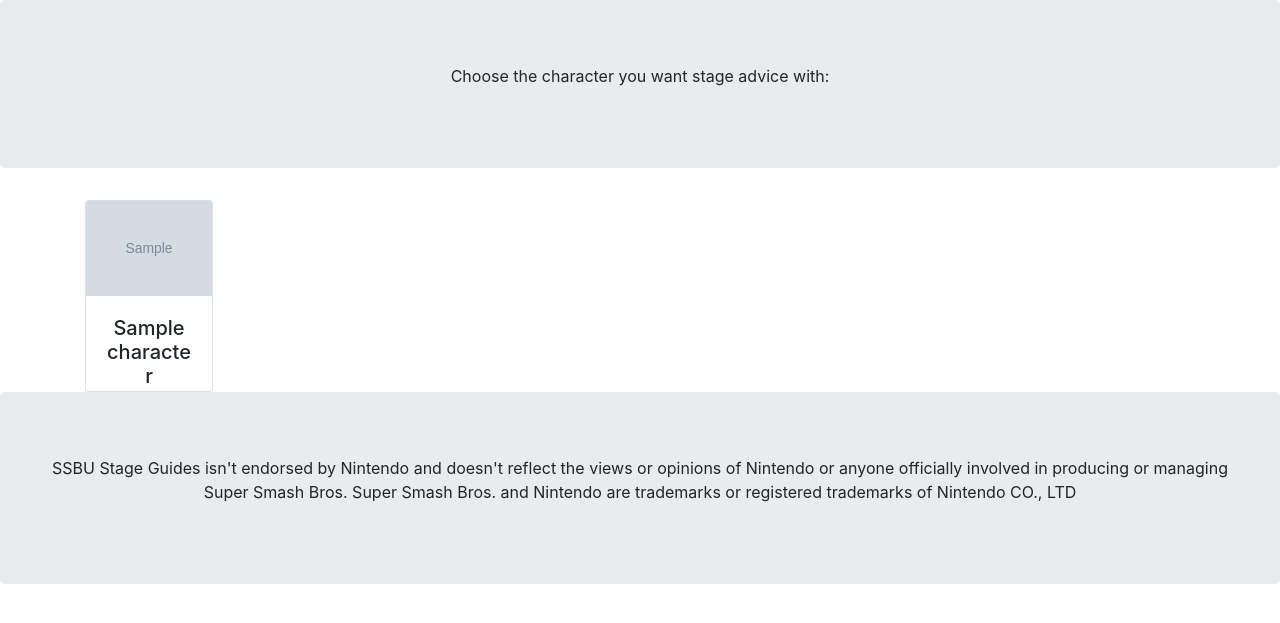
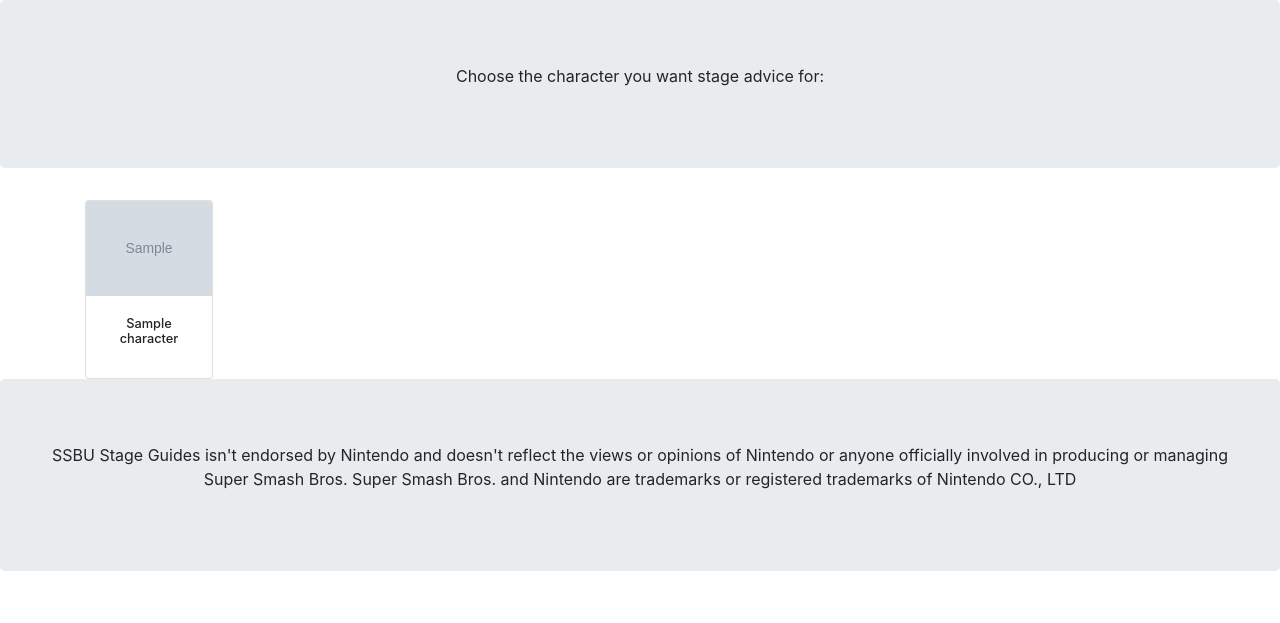
Before and after one commit to justinhwon/SSBU-Stage-Guides, a Django app: page / in a window 1280 px wide. Shown: the part 56-679 px from the top of the page. Run offline with Django 3.2, Linux system fonts and the light colour scheme; tables that the repository leaves empty hold one stand-in row (values such as "Sample post"); grey boxes marked "Sample" are stand-in pictures; parts of the project's set-up code (start-up, migrations or seed data) failed here and were passed over; some libraries are stand-ins or nearby versions.

Commit message:
additional formatting (homepage)

```diff
--- a/guide/templates/guide/homepage.html
+++ b/guide/templates/guide/homepage.html
@@ -8,7 +8,7 @@
 
     <!-- Bootstrap CSS -->
     <link rel="stylesheet" href="https://stackpath.bootstrapcdn.com/bootstrap/4.3.1/css/bootstrap.min.css" integrity="sha384-ggOyR0iXCbMQv3Xipma34MD+dH/1fQ784/j6cY/iJTQUOhcWr7x9JvoRxT2MZw1T" crossorigin="anonymous">
-
+    <link rel="stylesheet" type="text/css" href="{% static 'guide/style.css' %}">
     <title>SSBU Stage Guides</title>
   </head>
   <body>
@@ -31,7 +31,7 @@
 
     <!-- Homepage helper text -->
     <div class="jumbotron text-center">
-        <p>Choose the character you want stage advice with:</p>
+        <p>Choose the character you want stage advice for:</p>
     </div>
 
     <!-- Code for every character card -->
@@ -39,14 +39,27 @@
     <div class="container">
         <div class="row">
         {% for character in character_list %}
-        <div class="col-xs-4 col-sm-2">
-            <div class="card text-center" style="width: 10vw; height: 15vw;">
-            <img src="{% static character.image_link %}" class="card-img-top" alt="character art" style="height: 10vw; width: 10vw; max-height:100%; max-width:100%;">
+        <div class="col-3 col-md-2">
+          <!-- attempt to use overlay
+          <div class="card bg-dark text-white">
+            <img class="card-img" src="{% static character.image_link %}" alt="Character image">
+            <div class="card-img-overlay">
+              <h5 class="card-title">{{ character.name }}</h5>
+            </div>
+          </div>
+
+
+          <div class="card text-center" style="width: 10vw; height: 14vw;">
+          <img src="{% static character.image_link %}" class="card-img-top" alt="character art" style="height: 10vw; width: 10vw; max-height:100%; max-width:100%;">
+
+          -->
+          <div class="card text-center" style="width: 10vw; height: 14vw;">
+          <img src="{% static character.image_link %}" class="card-img-top" alt="character art" style="height: 10vw; width: 10vw; max-height:100%; max-width:100%;">
             <div class="card-body">
-              <h5 class="card-title">{{ character.name }}</h5>
+              <h5 class="card-title" style="font-size:1vw;">{{ character.name }}</h5>
               <a href="{% url 'guide:character' character.name %}" class="stretched-link"></a>
             </div>
-            </div>
+          </div>
         </div>
         {% endfor %}
         </div>
```
